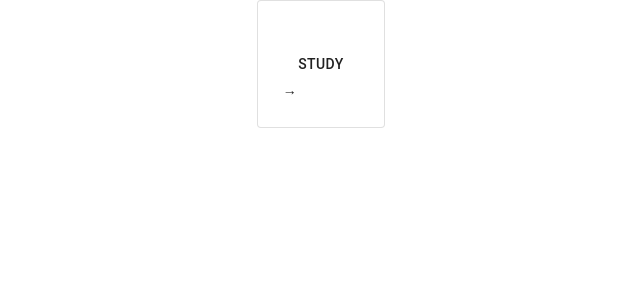
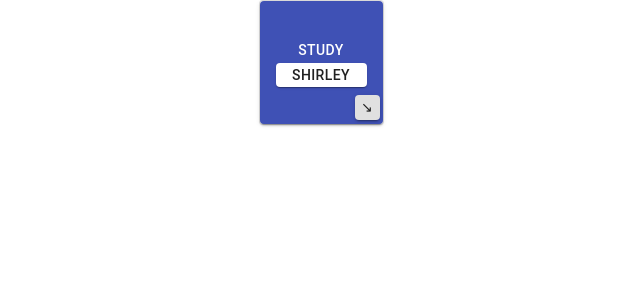
Before and after one commit to Team-Detective-Porg/Clue-Less, a React (Create React App) app in the folder frontend/: page /game in a window 1280 px wide. Shown: the top 300 px of the page, without its empty margins (319-959 px from the left). Built offline with nearby package versions, Linux system fonts and the light colour scheme.

Commit message:
final room component

```diff
--- a/frontend/package.json
+++ b/frontend/package.json
@@ -5,11 +5,13 @@
   "proxy": "http://localhost:3000",
   "dependencies": {
     "@material-ui/core": "^4.11.0",
+    "@material-ui/styles": "^4.10.0",
     "axios": "^0.18.0",
     "bootstrap": "^4.1.3",
     "json-query": "^2.2.2",
     "react": "^16.6.3",
     "react-dom": "^16.6.3",
+    "react-icons": "^3.11.0",
     "react-router-dom": "^5.2.0",
     "react-scripts": "^2.1.8",
     "reactstrap": "^6.5.0"
--- a/frontend/src/components/Study.js
+++ b/frontend/src/components/Study.js
@@ -2,10 +2,20 @@ import React from 'react';
 import Button from '@material-ui/core/Button';
 import Paper from '@material-ui/core/Paper';
 import Grid from '@material-ui/core/Grid';
+import {BiRightDownArrowCircle} from 'react-icons/bi'
+import { makeStyles } from '@material-ui/core/styles';
 
-const passage = "\u2192";
+const useStyles = makeStyles({
+    root: {
+        minWidth: "0px"
+    }
+});
+
+const passage = "&#8600;";
+// .MuiButton-root {
 
 export default function Study(props) {
+    const styling = useStyles();
 
     const handleRoomClick = () => {
         console.log("Clicked room");
@@ -16,13 +26,31 @@ export default function Study(props) {
         console.log("Clicked passage");
     }
     return (
-        <Paper variant="outlined" style={{width: "10vw", height: "10vw"}} onClick={handleRoomClick}>
-            <Button style={{width:"100%", height: "100%", zIndex:10}}>
-                Study
+        <Paper variant="outlined" style={{width: "125px", height: "125px"}} onClick={handleRoomClick}>
+
+            <Button variant="contained" color="primary" style={{width:"100%", height: "100%", zIndex:10}}>
+                <Grid container direction="column">
+                    <Grid item>
+                        Study
+                    </Grid>
+
+                    <Grid item>
+                        <Paper>
+                            Shirley
+                        </Paper>
+                    </Grid>
+                </Grid>
+
+
             </Button>
 
-            <Button style={{marginTop:"-100px", zIndex:20}} onClick={handlePassageClick}>
-                {passage}
+            <Button
+                variant="contained"
+                className={styling.root}
+                style={{zIndex:20, padding:"0px", width: "25px", height: "25px", marginTop: "-60px", marginLeft: "95px"}}
+                onClick={handlePassageClick}
+            >
+                &#8600;
             </Button>
 
         </Paper>
```
Also changed, not shown: 2 other files (tests, documents, lock files or other folders).
